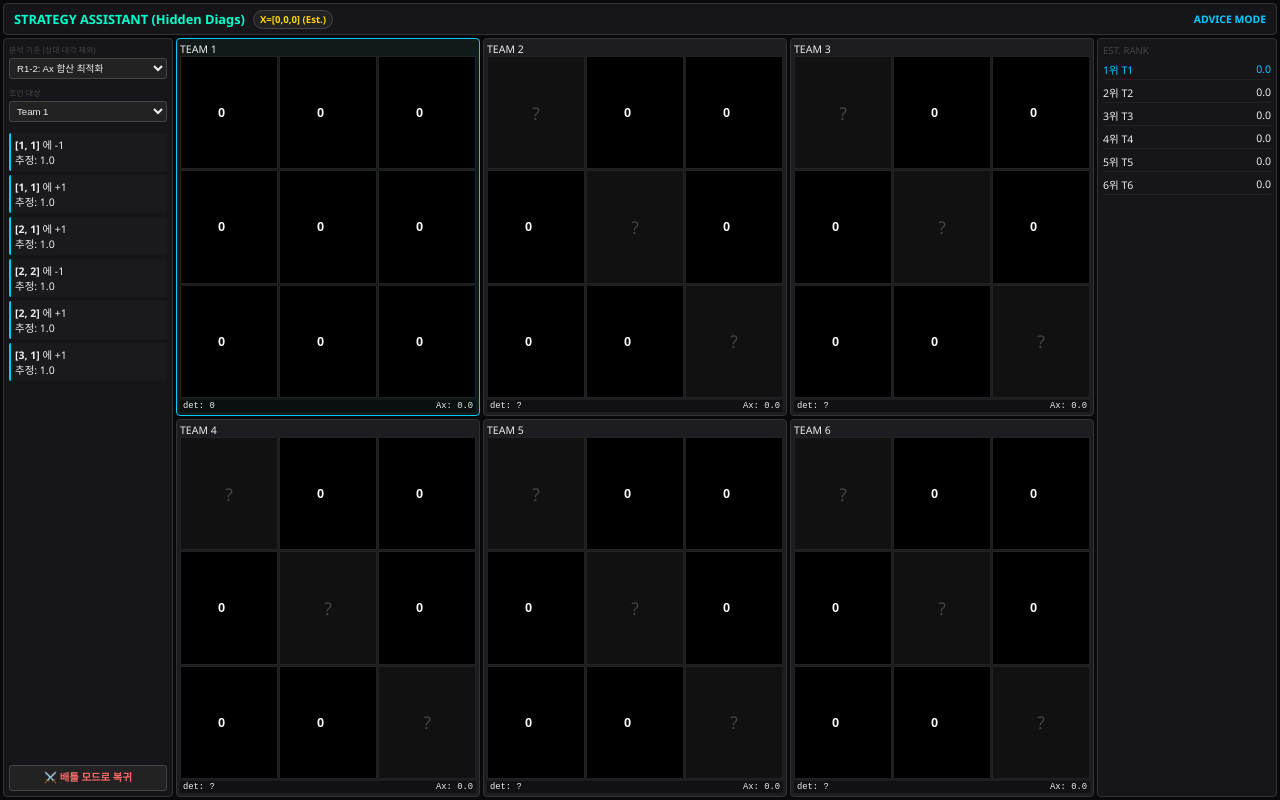
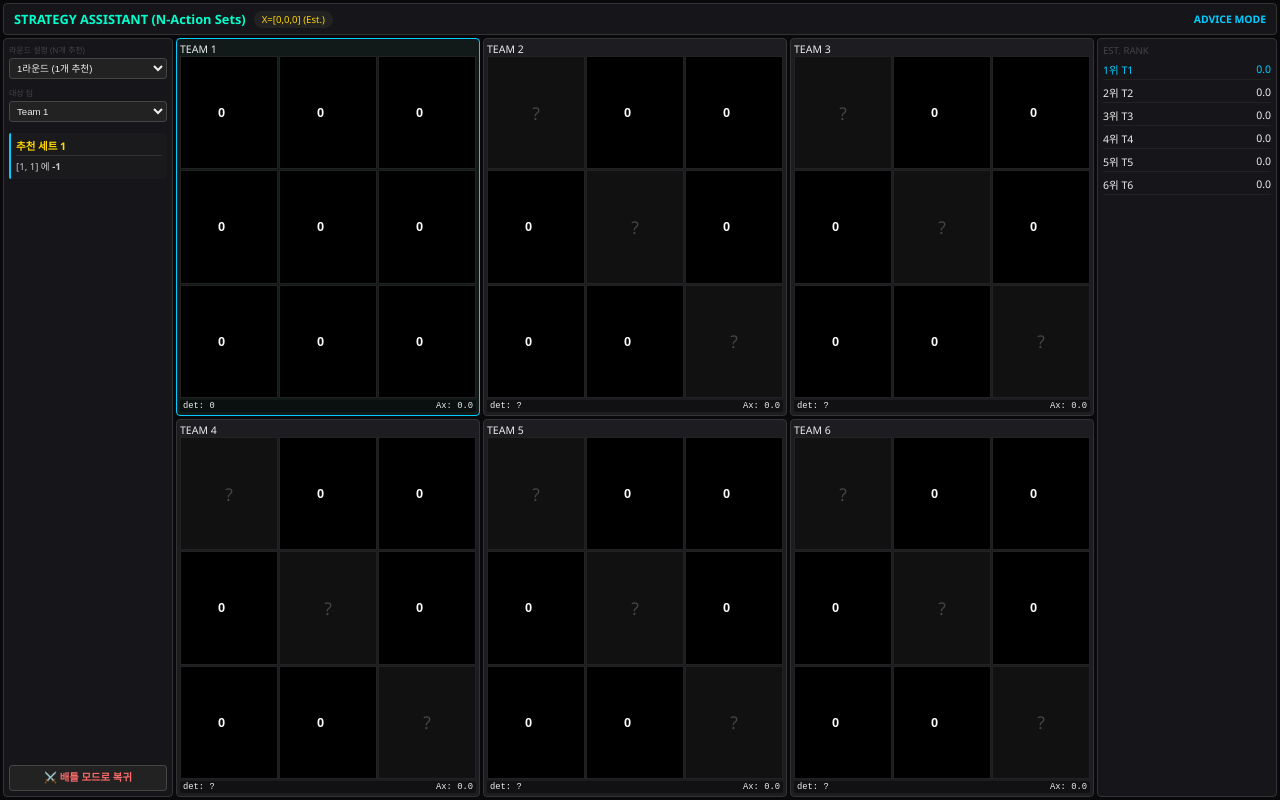
Before and after one commit to yoonsung081/matrix-zero-project, a website: page advice.html in a window 1280 px wide. Drawn offline with Linux system fonts and the light colour scheme.

Commit message:
조언 모드 UI 제목 변경 및 N개 추천 세트 기능 추가, 대각선 정보 숨김 로직 개선

```diff
--- a/advice.html
+++ b/advice.html
@@ -3,7 +3,7 @@
 <head>
     <meta charset="UTF-8">
     <meta name="viewport" content="width=device-width, initial-scale=1.0, maximum-scale=1.0, user-scalable=no">
-    <title>Matrix Strategy: Assistant (Limited Info)</title>
+    <title>Matrix Strategy: Assistant (Action Set)</title>
     <script>
         window.addEventListener('unhandledrejection', e => {
             if (e.reason && e.reason.message && (e.reason.message.includes('message channel closed') || e.reason.message.includes('listener indicated'))) {
@@ -17,7 +17,6 @@
         .app-container { display: grid; grid-template-columns: 170px 1fr 180px; grid-template-rows: 32px 1fr; height: 100vh; gap: 3px; padding: 3px; }
         header { grid-column: 1 / -1; background: #16161a; display: flex; align-items: center; padding: 0 10px; gap: 8px; border: 1px solid #333; border-radius: 4px; }
         h1 { font-size: 0.8rem; color: #00ffcc; white-space: nowrap; }
-        .hud-item { padding: 2px 6px; border-radius: 10px; background: #222; border: 1px solid #444; font-weight: bold; font-size: 0.6rem; }
         .sidebar, .analysis-bar { background: #16161a; border-radius: 4px; padding: 5px; display: flex; flex-direction: column; gap: 3px; border: 1px solid #333; overflow: hidden; }
         .main-content { display: grid; grid-template-columns: repeat(3, 1fr); grid-template-rows: repeat(2, 1fr); gap: 3px; height: 100%; min-width: 0; }
         .team-card { background: #1c1c21; border: 1px solid #333; border-radius: 4px; padding: 3px; display: flex; flex-direction: column; justify-content: space-between; position: relative; }
@@ -27,27 +26,37 @@
         .det-box { margin-top: 2px; padding: 1px 3px; background: rgba(0,0,0,0.4); border-radius: 2px; display: flex; justify-content: space-between; font-size: 0.55rem; font-family: monospace; }
         .btn { width: 100%; padding: 4px; border-radius: 3px; border: none; cursor: pointer; font-weight: bold; font-size: 0.65rem; }
         .btn-page { background: #222; border: 1px solid #444; color: #ff6b6b; margin-top: auto; text-decoration: none; text-align: center; line-height: 1.5; }
-        .rec-item { background: #1a1a1d; border-left: 2px solid #0cf; padding: 4px; margin-bottom: 4px; border-radius: 2px; }
-        .rec-pos { color: #0cf; font-weight: bold; font-size: 0.7rem; }
+
+        .rec-set { background: #1a1a1d; border-left: 2px solid #0cf; padding: 5px; margin-bottom: 6px; border-radius: 2px; }
+        .rec-header { font-weight: bold; color: #ffd700; margin-bottom: 3px; border-bottom: 1px solid #333; padding-bottom: 2px; }
+        .rec-item { font-size: 0.6rem; color: #ccc; margin-bottom: 1px; }
+
         select { width: 100%; background: #222; color: #eee; border: 1px solid #444; padding: 3px; font-size: 0.6rem; border-radius: 3px; }
         .cell-wrapper { position: relative; width: 100%; height: 100%; }
-        .diag-mask { position: absolute; inset: 0; background: #111; border: 1px solid #222; display: flex; align-items: center; justify-content: center; color: #444; font-size: 1.1rem; pointer-events: none; z-index: 5; }
+        .diag-mask {
+            position: absolute; inset: 0; background: #111; border: 1px solid #222;
+            display: flex !important; align-items: center; justify-content: center;
+            color: #444; font-size: 1.1rem; pointer-events: none; z-index: 10;
+        }
     </style>
 </head>
 <body>
 <div class="app-container">
     <header>
-        <h1>STRATEGY ASSISTANT (Hidden Diags)</h1>
-        <div id="hud-x" class="hud-item" style="color:#ffd700">X=Unknown</div>
+        <h1>STRATEGY ASSISTANT (N-Action Sets)</h1>
+        <div id="hud-x" style="font-size:0.6rem; background:#222; padding:2px 8px; border-radius:10px; color:#ffd700">X=Est.</div>
         <div style="margin-left:auto; font-weight:bold; color:#0cf; font-size:0.65rem;">ADVICE MODE</div>
     </header>
     <div class="sidebar">
-        <div style="font-size:0.5rem; color:#444;">분석 기준 (상대 대각 제외)</div>
+        <div style="font-size:0.5rem; color:#444;">라운드 설정 (N개 추천)</div>
         <select id="round-select" onchange="updateHUD()">
-            <option value="1">R1-2: Ax 합산 최적화</option>
-            <option value="3">R3-5: 행렬식 생존 최적화</option>
+            <option value="1">1라운드 (1개 추천)</option>
+            <option value="2">2라운드 (2개 세트)</option>
+            <option value="3">3라운드 (3개 세트)</option>
+            <option value="4">4라운드 (4개 세트)</option>
+            <option value="5">5라운드 (5개 세트)</option>
         </select>
-        <div style="font-size:0.5rem; color:#444; margin-top:5px;">조언 대상</div>
+        <div style="font-size:0.5rem; color:#444; margin-top:5px;">대상 팀</div>
         <select id="focus-team" onchange="setFocus()"><option value="0">Team 1</option><option value="1">Team 2</option><option value="2">Team 3</option><option value="3">Team 4</option><option value="4">Team 5</option><option value="5">Team 6</option></select>
         <div id="recommendations" style="flex-grow:1; overflow-y:auto; margin-top:8px;"></div>
         <a href="index.html" class="btn btn-page">⚔️ 배틀 모드로 복귀</a>
@@ -67,14 +76,13 @@
     function calculateDet(m) { return m[0]*(m[4]*m[8]-m[5]*m[7]) - m[1]*(m[3]*m[8]-m[5]*m[6]) + m[2]*(m[3]*m[7]-m[4]*m[6]); }
     function axSum(m, x) { return m[0]*x[0]+m[1]*x[1]+m[2]*x[2]+m[3]*x[0]+m[4]*x[1]+m[5]*x[2]+m[6]*x[0]+m[7]*x[1]+m[8]*x[2]; }
 
-    function getMatricesWithHiding() {
+    function getVisibleMatrices() {
         let all = [];
         for(let t=0; t<6; t++) {
             let m = [];
             for(let i=0; i<9; i++) {
                 let v = parseInt(document.getElementById(`t${t}-c${i}`).value) || 0;
-                // 상대방(T2-6)의 대각선은 조언 엔진이 모른다고 가정 (0으로 처리)
-                if(t > 0 && DIAG.includes(i)) m.push(0);
+                if(t > 0 && DIAG.includes(i)) m.push(0); // Hide opponent diags
                 else m.push(v);
             }
             all.push(m);
@@ -83,41 +91,83 @@
     }
 
     function updateHUD() {
-        const mats = getMatricesWithHiding();
-        const realMats = Array.from({length:6}, (_, t) => Array.from({length:9}, (__, i) => parseInt(document.getElementById(`t${t}-c${i}`).value)||0));
+        const visibleMats = getVisibleMatrices();
+        const round = parseInt(document.getElementById('round-select').value);
 
-        // 전역 벡터 X 계산 (상대 대각 제외)
         let x = [0,0,0];
-        for(let i=0; i<3; i++) {
-            // Team 1(나)의 대각은 확실히 앎, 나머지는 0으로 추정 (또는 현재 아는 대각만 합산)
-            x[i] = Math.floor(mats.reduce((s, m) => s + m[i*4], 0) / 6);
-        }
+        for(let i=0; i<3; i++) x[i] = Math.floor(visibleMats.reduce((s, m) => s + m[i*4], 0) / 6);
         document.getElementById('hud-x').textContent = `X=[${x.join(',')}] (Est.)`;
 
-        const r = parseInt(document.getElementById('round-select').value);
-        mats.forEach((m, t) => {
+        visibleMats.forEach((m, t) => {
             const d = calculateDet(m), ax = axSum(m, x);
             document.getElementById(`det-${t}`).innerHTML = `<span>det: ${t===0?d:'?'}</span><span>Ax: ${ax.toFixed(1)}</span>`;
         });
 
-        const ranking = mats.map((m,i)=>({i, s: r<=2?axSum(m,x):calculateDet(m)})).sort((a,b)=>b.s-a.s);
+        const ranking = visibleMats.map((m,i)=>({i, s: round<=2?axSum(m,x):calculateDet(m)})).sort((a,b)=>b.s-a.s);
         let h = `<div style="font-size:0.6rem; color:#444;">EST. RANK</div>`;
         ranking.forEach((rk, rank) => { h += `<div style="display:flex; justify-content:space-between; padding:2px 0; border-bottom:1px solid #222; ${rk.i===focusIdx?'color:#0cf;':''}"><span>${rank+1}위 T${rk.i+1}</span><span>${rk.s.toFixed(1)}</span></div>`; });
         document.getElementById('ranking-content').innerHTML = h;
 
-        let myM = mats[focusIdx], recs = [];
-        for(let i=0; i<9; i++) {
-            for(let d of [-1, 1]) {
-                let n = [...myM]; n[i]+=d;
-                let nX = calculateXEst(mats.map((m,idx)=>idx===focusIdx?n:m));
-                let s = r<=2?axSum(n,nX):calculateDet(n);
-                if(weights && weights[i]) s += (weights[i][n[i]] || 0);
-                recs.push({i, d, s});
+        calculateNSetAdvice(visibleMats, x, round);
+    }
+
+    function calculateNSetAdvice(allMats, x, n) {
+        const myM = allMats[focusIdx];
+        const isAxMode = n <= 2;
+
+        // Greedy Action Set Search (Distinct Cells)
+        let sets = [];
+        for(let attempt = 0; attempt < 3; attempt++) {
+            let currentM = [...myM];
+            let actions = [];
+            let used = new Set();
+            let totalGain = 0;
+
+            for(let step = 0; attempt === 0 && step < n; step++) {
+                let bestMove = {i:-1, d:0, score:-1e9};
+                for(let i=0; i<9; i++) {
+                    if(used.has(i)) continue;
+                    for(let d of [-1, 1]) {
+                        let tempM = [...currentM]; tempM[i]+=d;
+                        let nextX = calculateXEst(allMats.map((m,idx)=>idx===focusIdx?tempM:m));
+                        let s = isAxMode ? axSum(tempM, nextX) : calculateDet(tempM);
+                        if(weights && weights[i]) s += (weights[i][tempM[i]] || 0);
+                        if(s > bestMove.score) { bestMove = {i, d, score:s}; }
+                    }
+                }
+                if(bestMove.i !== -1) {
+                    currentM[bestMove.i] += bestMove.d;
+                    used.add(bestMove.i);
+                    actions.push(bestMove);
+                    totalGain = bestMove.score;
+                }
+            }
+            if(actions.length === n) sets.push({actions, score: totalGain});
+
+            // Random variations for attempt 1 and 2 to give variety
+            if(attempt > 0) {
+                // Simplified random variety
+                let randActions = []; let rUsed = new Set();
+                while(randActions.length < n) {
+                    let i = Math.floor(Math.random()*9);
+                    if(!rUsed.has(i)) {
+                        let d = Math.random() > 0.5 ? 1 : -1;
+                        randActions.push({i, d}); rUsed.add(i);
+                    }
+                }
+                sets.push({actions: randActions, score: 0});
             }
         }
-        recs.sort((a,b)=>b.s-a.s);
+
         let rh = '';
-        recs.slice(0, 6).forEach(rec => { rh += `<div class="rec-item"><b>[${Math.floor(rec.i/3)+1}, ${rec.i%3+1}]</b> 에 ${rec.d>0?'+1':'-1'}<br>추정: ${rec.s.toFixed(1)}</div>`; });
+        sets.slice(0, 3).forEach((set, idx) => {
+            if(idx > 0 && n === 1) return;
+            rh += `<div class="rec-set"><div class="rec-header">추천 세트 ${idx+1}</div>`;
+            set.actions.forEach(a => {
+                rh += `<div class="rec-item"><span class="rec-pos">[${Math.floor(a.i/3)+1}, ${a.i%3+1}]</span> 에 <b>${a.d>0?'+1':'-1'}</b></div>`;
+            });
+            rh += `</div>`;
+        });
         document.getElementById('recommendations').innerHTML = rh;
     }
 
@@ -125,7 +175,11 @@
         let x=[0,0,0]; for(let i=0; i<3; i++) x[i]=Math.floor(mats.reduce((s,m)=>s+m[i*4],0)/6); return x;
     }
 
-    function setFocus() { focusIdx = parseInt(document.getElementById('focus-team').value); document.querySelectorAll('.team-card').forEach((c,i)=>c.classList.toggle('is-focus', i===focusIdx)); updateHUD(); }
+    function setFocus() {
+        focusIdx = parseInt(document.getElementById('focus-team').value);
+        document.querySelectorAll('.team-card').forEach((c,i)=>c.classList.toggle('is-focus', i===focusIdx));
+        updateHUD();
+    }
 
     const container = document.getElementById('matrix-container');
     for(let t=0; t<6; t++) {
@@ -138,6 +192,7 @@
             inp.addEventListener('input', updateHUD);
             inp.addEventListener('focus', function() { this.select(); });
             wrap.appendChild(inp);
+            // Apply mask to opponent diagonals
             if(t>0 && DIAG.includes(i)) {
                 const mask = document.createElement('div'); mask.className = 'diag-mask'; mask.textContent = '?';
                 wrap.appendChild(mask);
```
